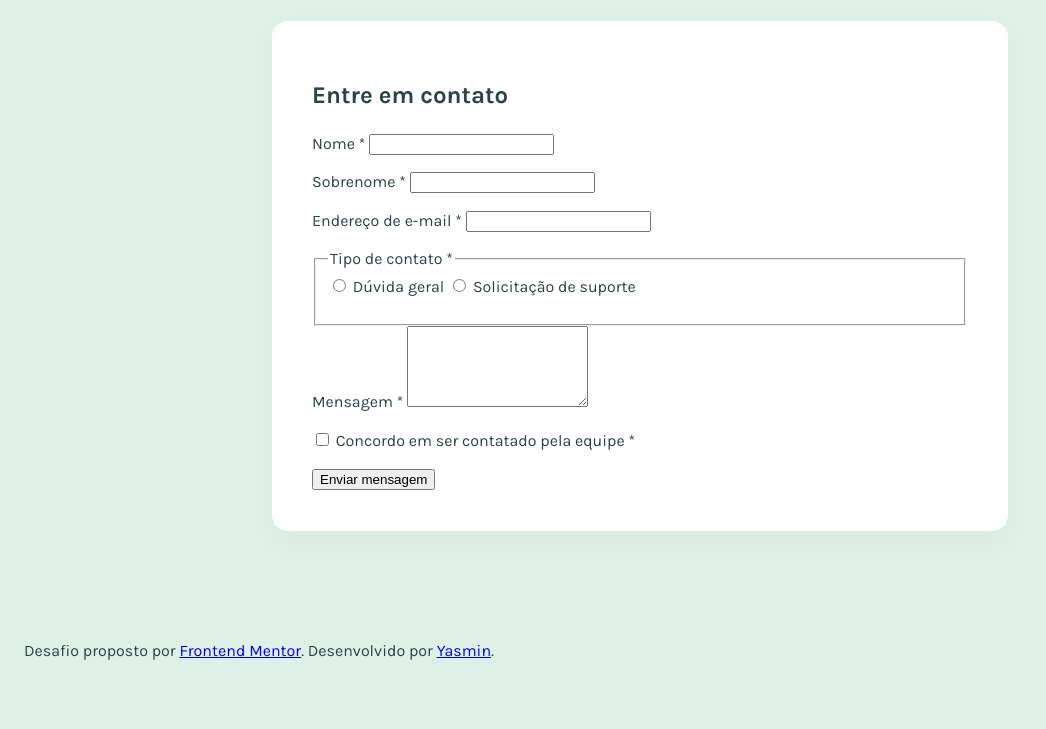
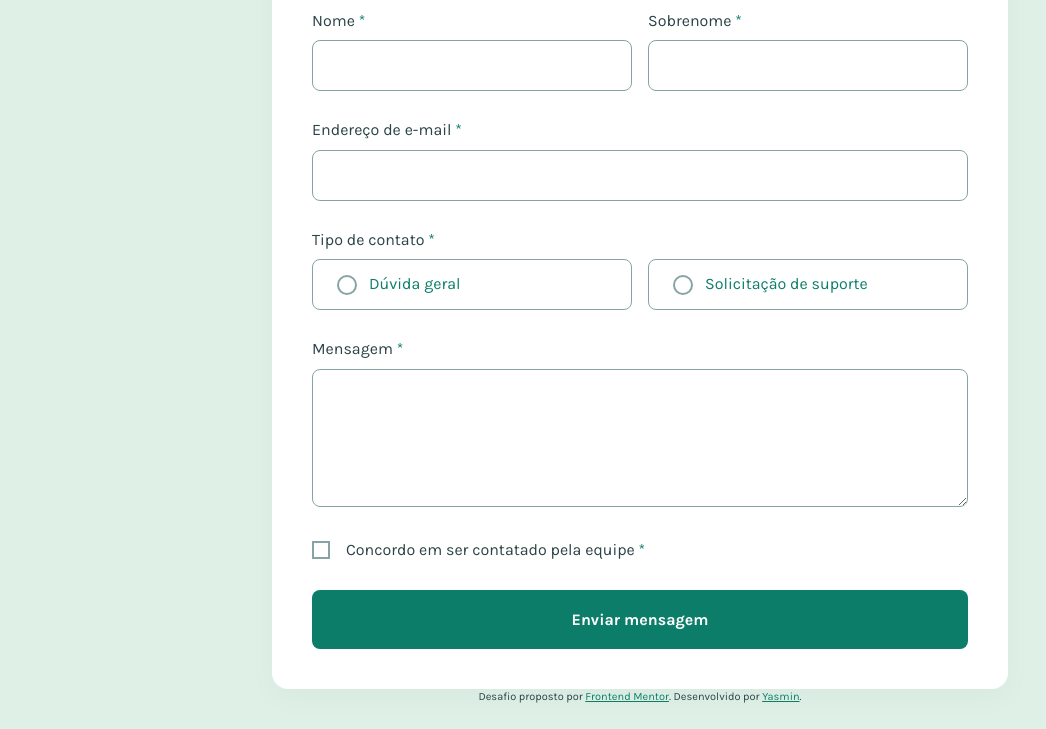
Before and after one commit to YasminHester/desafiofront, a plain HTML site: page index.html in a window 1280 px wide. Shown: the part 112-841 px from the top of the page, without its empty margins (0-1046 px from the left). Before the commit the page ends 800 px from the top, so only its background shows below. Drawn offline with Linux system fonts and the light colour scheme.

Commit message:
estilizacao das divs, labels etc

```diff
--- a/style.css
+++ b/style.css
@@ -41,3 +41,190 @@ body {
   border-radius: 16px;
   box-shadow: 0 10px 30px rgba(0, 0, 0, .03);
 }
+h1 {
+  margin: 0 0 28px;
+  font-size: 32px;
+  line-height: 1;
+  font-weight: 700;
+}
+
+form { display: grid; gap: 22px; }
+
+.campos-nome {
+  display: grid;
+  grid-template-columns: 1fr 1fr;
+  gap: 16px;
+}
+
+.campo { min-width: 0; }
+
+label, legend {
+  display: block;
+  margin-bottom: 8px;
+  font-weight: 400;
+}
+
+label span, legend span { color: var(--verde-medio); }
+
+input:not([type="radio"]):not([type="checkbox"]),
+textarea {
+  width: 100%;
+  border: 1px solid var(--cinza-medio);
+  border-radius: 8px;
+  padding: 12px 16px;
+  color: var(--cinza-escuro);
+  background: var(--branco);
+  font: inherit;
+  transition: border-color .2s, background-color .2s;
+}
+
+input:not([type="radio"]):not([type="checkbox"]) { height: 51px; }
+textarea { min-height: 105px; resize: vertical; }
+
+input:focus-visible, textarea:focus-visible, button:focus-visible,
+.opcao:has(input:focus-visible), .controle-consentimento:has(input:focus-visible) {
+  outline: 3px solid rgba(22, 130, 108, .35);
+  outline-offset: 2px;
+}
+
+input:not([type="radio"]):not([type="checkbox"]):hover,
+textarea:hover, .opcao:hover { border-color: var(--verde-medio); }
+
+fieldset {
+  min-width: 0;
+  margin: 0;
+  padding: 0;
+  border: 0;
+}
+
+legend { padding: 0; }
+
+.opcoes-contato {
+  display: grid;
+  grid-template-columns: 1fr 1fr;
+  gap: 16px;
+}
+
+.opcao {
+  display: flex;
+  align-items: center;
+  gap: 12px;
+  min-height: 51px;
+  margin: 0;
+  padding: 12px 24px;
+  border: 1px solid var(--cinza-medio);
+  border-radius: 8px;
+  cursor: pointer;
+}
+
+.opcao:has(input:checked) {
+  border-color: var(--verde-medio);
+  background: var(--verde-claro);
+}
+
+input[type="radio"] {
+  appearance: none;
+  width: 20px;
+  height: 20px;
+  margin: 0;
+  border: 2px solid var(--cinza-medio);
+  border-radius: 50%;
+  flex: 0 0 auto;
+  display: grid;
+  place-content: center;
+}
+
+input[type="radio"]::before {
+  content: "";
+  width: 10px;
+  height: 10px;
+  border-radius: 50%;
+  transform: scale(0);
+  background: var(--verde-medio);
+}
+
+input[type="radio"]:checked::before { transform: scale(1); }
+
+.campo-consentimento { margin-top: -2px; }
+
+.controle-consentimento {
+  display: flex;
+  align-items: center;
+  gap: 16px;
+}
+
+.controle-consentimento label { margin: 0; cursor: pointer; }
+
+input[type="checkbox"] {
+  appearance: none;
+  width: 18px;
+  height: 18px;
+  margin: 0;
+  border: 2px solid var(--cinza-medio);
+  border-radius: 0;
+  flex: 0 0 auto;
+  cursor: pointer;
+  display: grid;
+  place-content: center;
+}
+
+input[type="checkbox"]:checked {
+  border-color: var(--verde-medio);
+  background: var(--verde-medio);
+}
+
+input[type="checkbox"]:checked::before {
+  content: "✓";
+  color: white;
+  font-size: 14px;
+  font-weight: 700;
+}
+
+button {
+  min-height: 59px;
+  margin-top: 1px;
+  border: 0;
+  border-radius: 8px;
+  background: var(--verde-medio);
+  color: var(--branco);
+  font: inherit;
+  font-weight: 700;
+  cursor: pointer;
+  transition: background-color .2s, transform .2s;
+}
+
+button:hover { background: var(--verde-escuro); }
+button:active { transform: translateY(1px); }
+
+.erro {
+  min-height: 0;
+  margin: 6px 0 0;
+  color: var(--vermelho);
+  font-size: 14px;
+}
+
+[aria-invalid="true"] { border-color: var(--vermelho) !important; }
+
+.mensagem-sucesso {
+  margin: 0 0 24px;
+  padding: 20px 24px;
+  border-radius: 10px;
+  background: var(--cinza-escuro);
+  color: var(--branco);
+}
+
+.cabecalho-sucesso {
+  display: flex;
+  align-items: center;
+  gap: 10px;
+  margin-bottom: 8px;
+}
+
+.cabecalho-sucesso img { width: 18px; height: 18px; }
+.mensagem-sucesso p { margin: 0; color: var(--branco); }
+
+.rodape {
+  text-align: center;
+  font-size: 11px;
+}
+.rodape a { color: var(--verde-medio); }
```
